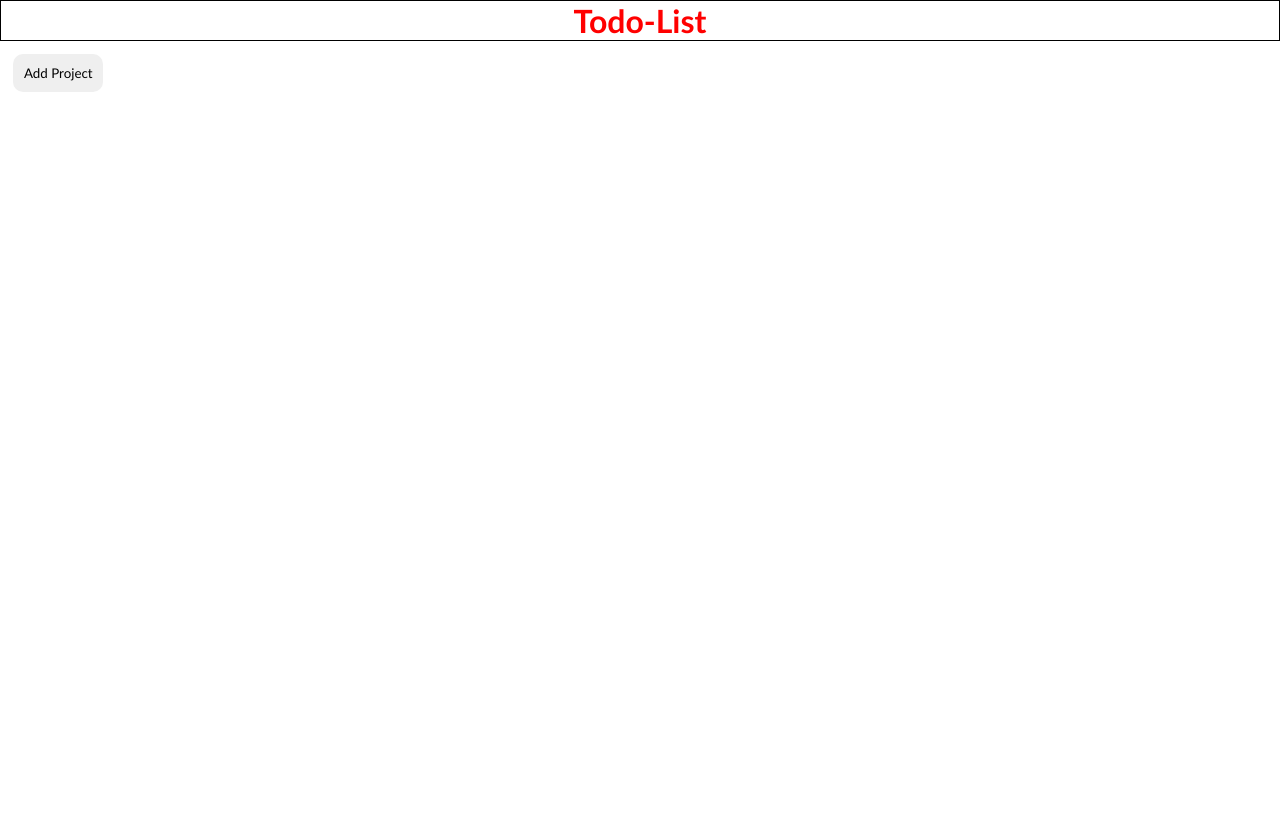
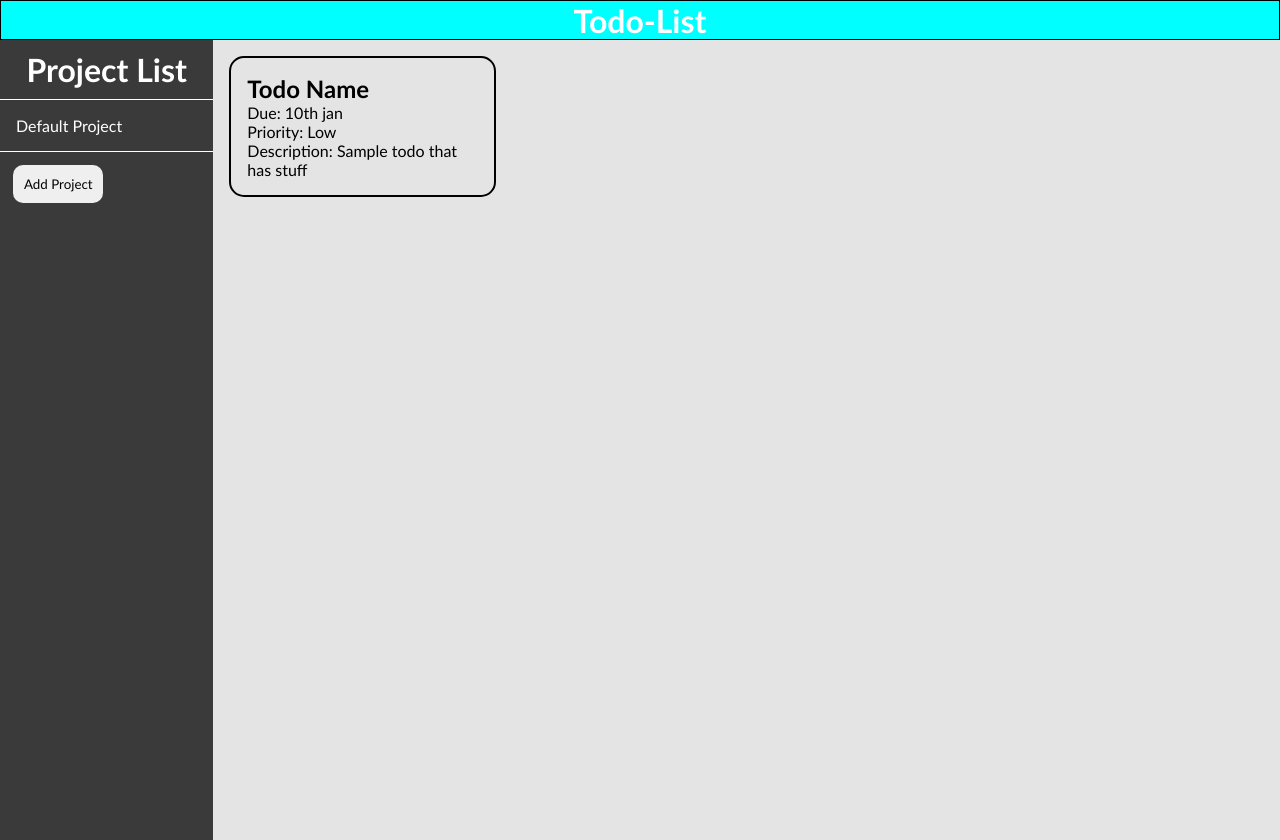
Before and after one commit to Appropriate32/Todo-List, a website built with webpack: page src/template.html in a window 1280 px wide. Before the commit the page ends 800 px from the top, so only its background shows below. Built offline with nearby package versions, Linux system fonts and the light colour scheme.

Commit message:
made the sidebar and first todo item in main

```diff
--- a/src/styles.css
+++ b/src/styles.css
@@ -1,3 +1,5 @@
+/* reset */
+
 * {
     margin: 0;
     padding: 0;
@@ -5,28 +7,102 @@
     font-family:'Trebuchet MS', 'Lucida Sans Unicode', 'Lucida Grande', 'Lucida Sans', Arial, sans-serif;
 }
 
+body {
+   display: flex;
+   flex-direction: column;
+}
+
+.main-content {
+    width: 100vw;
+    display: flex;
+    flex-direction: row;
+}
+
+/* header stuff */
+
 header {
     width: 100vw;
+    height: 5vh;
     display: flex;
     border: 1px solid black;
     justify-content: center;
     align-items: center;
+    background-color: rgba(0, 255, 255, 0.999);
 }
 
-h1 {
-    color: red;
+header h1 {
+    color: rgb(255, 255, 255);
+}
+
+/* sidebar project stuff */
+
+.project-section {
+    width: 20vw;
+    height: 100vh;
+    background: rgba(0, 0, 0, 0.772);
+    display: flex;
+    flex-direction: column;
+    justify-content: flex-start;
+    align-items: flex-start;
+}
+
+.side-header-container {
+    width: 100%;
+    padding: 10px;
+    border-bottom: 1px solid white;
+}
+
+.project-section h1 {
+    text-align: center;
+    color: white;
+}
+
+.project-section p {
+    padding: 1em;
+}
+
+.project-container {
+    border-bottom: 1px solid white;
+    width: 100%;
+    transition: 0.5s ease background;
+}
+
+.project-container:hover {
+    cursor: pointer;
+    background: rgb(0, 0, 0);
+}
+
+.project-container p {
+    color: white;
 }
 
 .add-project {
     border-radius: 10px;
     border: none;
-    transition: ease 1s background;
+    transition: ease 0.7s border-radius, ease-in-out transform 0.3s;
     padding: 0.8em;
     margin-top: 1em;
     margin-left: 1em;
 }
 
 .add-project:hover {
-    background: red;
     cursor: pointer;
+    border-radius: 0;
+    transform: scale(1.1);
 }
+
+/* main content */
+
+main {
+    background: rgba(0, 0, 0, 0.105);
+    width: 100vw;
+}
+
+.todo-item {
+    border: 2px solid black;
+    border-radius: 15px;
+    width: 25%;
+    height: auto;
+    padding: 1em;
+    margin: 1em;
+}
--- a/src/template.html
+++ b/src/template.html
@@ -9,8 +9,30 @@
     <header>
         <h1>Todo-List</h1>
     </header>
-    <div class="buttons">
-        <button class="add-project">Add Project</button>
+    <div class="main-content">
+        <div class="project-section">
+            <div class="side-header-container">
+                <h1>Project List</h1>
+            </div>
+        <div class="project-container">
+            <p>Default Project</p>
+        </div>
+
+        <div class="buttons">
+            <button class="add-project">Add Project</button>
+        </div>
     </div>
+
+    <main>
+        <div class="todo-item">
+            <h2 class="todo-heading">Todo Name</h2>
+            <p class="due">Due: 10th jan</p>
+            <p class="priority">Priority: Low</p>
+            <p class="description">Description: Sample todo that has stuff</p>
+        </div>
+    </main>
+    </div>
+
+
 </body>
 </html>
```
